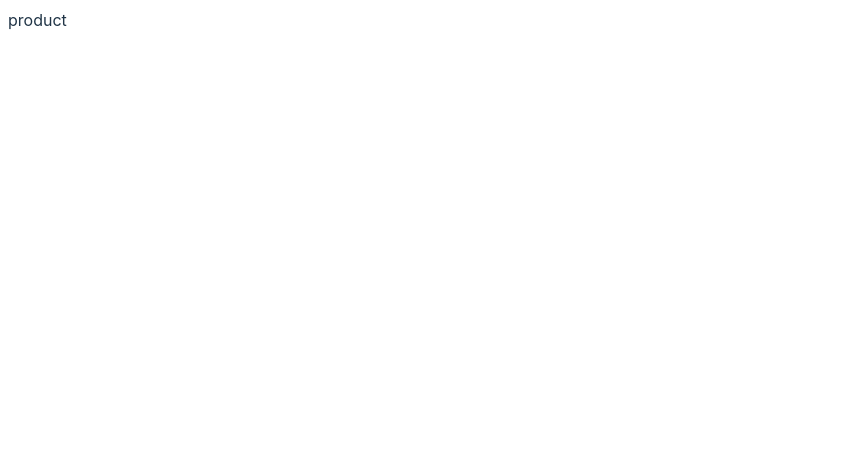
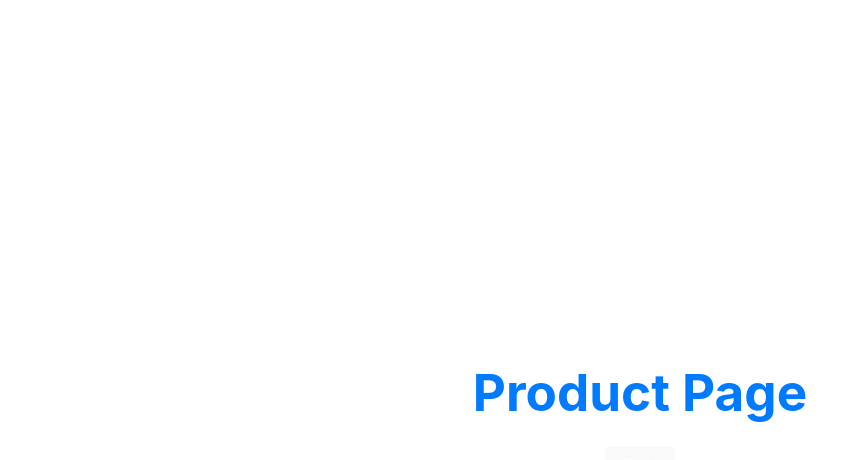
Before and after one commit to ALATTIELI/hrsystem, a React (Vite) app: page /product/1 in a window 1280 px wide. Shown: the top 460 px of the page, without its empty margins (0-860 px from the left). Built offline with nearby package versions, Linux system fonts and the light colour scheme.

Commit message:
added the product page

```diff
--- a/src/Routes.tsx
+++ b/src/Routes.tsx
@@ -12,13 +12,13 @@ import Product from './pages/stockorder/product';
 function MainRoutes() {
   return (
     <Routes>
+      {/* Add other routes for other pages if needed */}
       <Route path="/" element={<App />} />
       <Route path="/stockorder" element={<Stockorder />} />
       <Route path="/borrowitems" element={<Borrowitems />} />
       <Route path="/devicementainence" element={<Devicementainence />} />
       <Route path="/employeelogin" element={<Employeelogin />} />
       <Route path="/warrantyitems" element={<Warrantyitems />} />
-      {/* Add other routes for other pages if needed */}
       <Route path="/product/:id" element={<Product/>} />
     </Routes>
   );
--- a/src/pages/stockorder/product.css
+++ b/src/pages/stockorder/product.css
@@ -0,0 +1,11 @@
+.product-container {
+    display: flex;
+    flex-direction: column;
+    justify-content: center;
+    align-items: center;
+    height: 100vh;
+  }
+
+  h1 {
+    margin-bottom: 20px;
+  }
--- a/src/pages/stockorder/product.tsx
+++ b/src/pages/stockorder/product.tsx
@@ -1,7 +1,15 @@
+import './product.css';
+import { Link } from 'react-router-dom';
 
-export default function product() {
+function Product() {
+  return (
+    <div className="product-container">
+      <h1>Product Page</h1>
+      <Link to="/stockorder">
+        <button>Back</button>
+      </Link>
+    </div>
+  );
+}
 
-  return (
-    <div>product</div>
-  )
-}
+export default Product;
```
